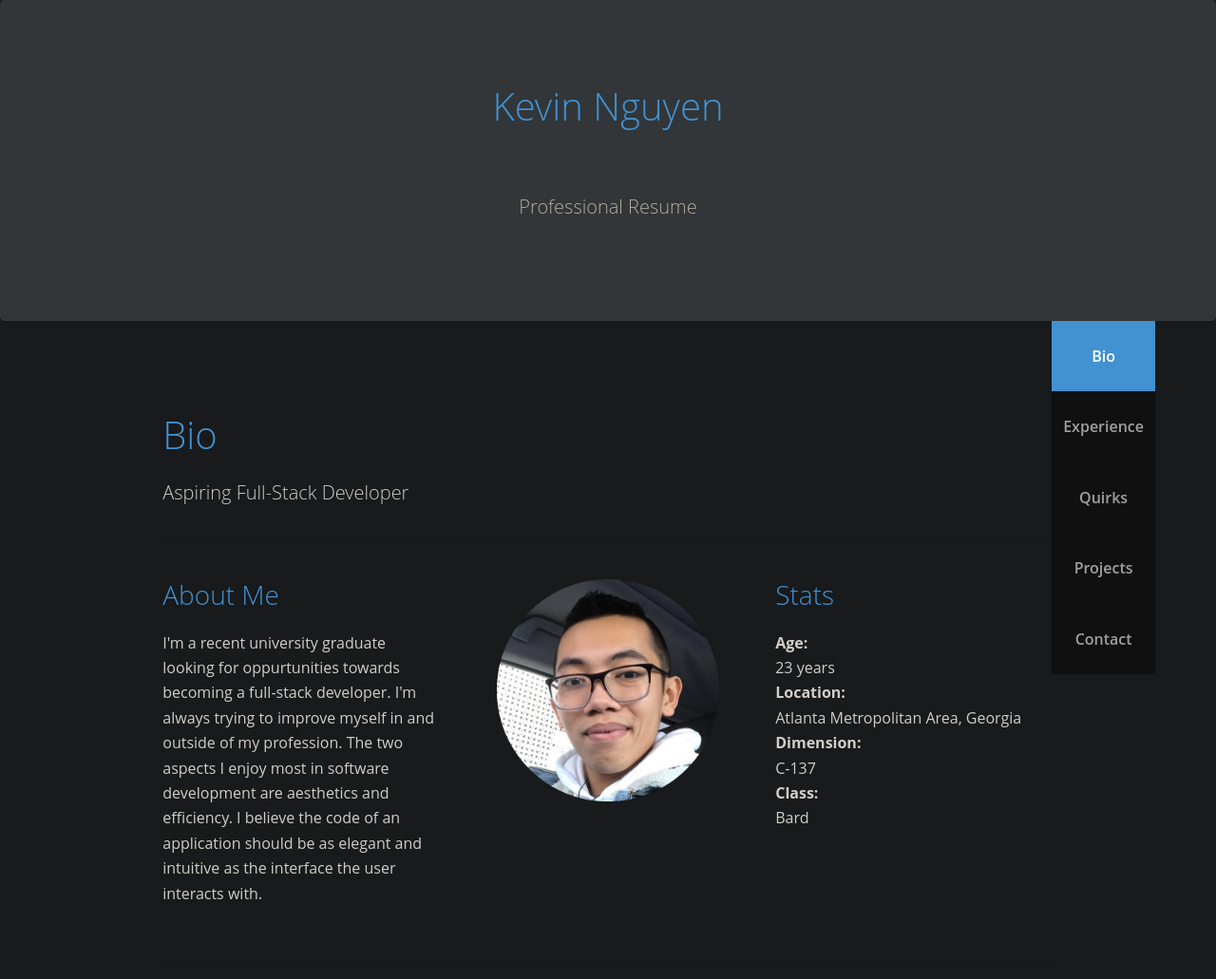
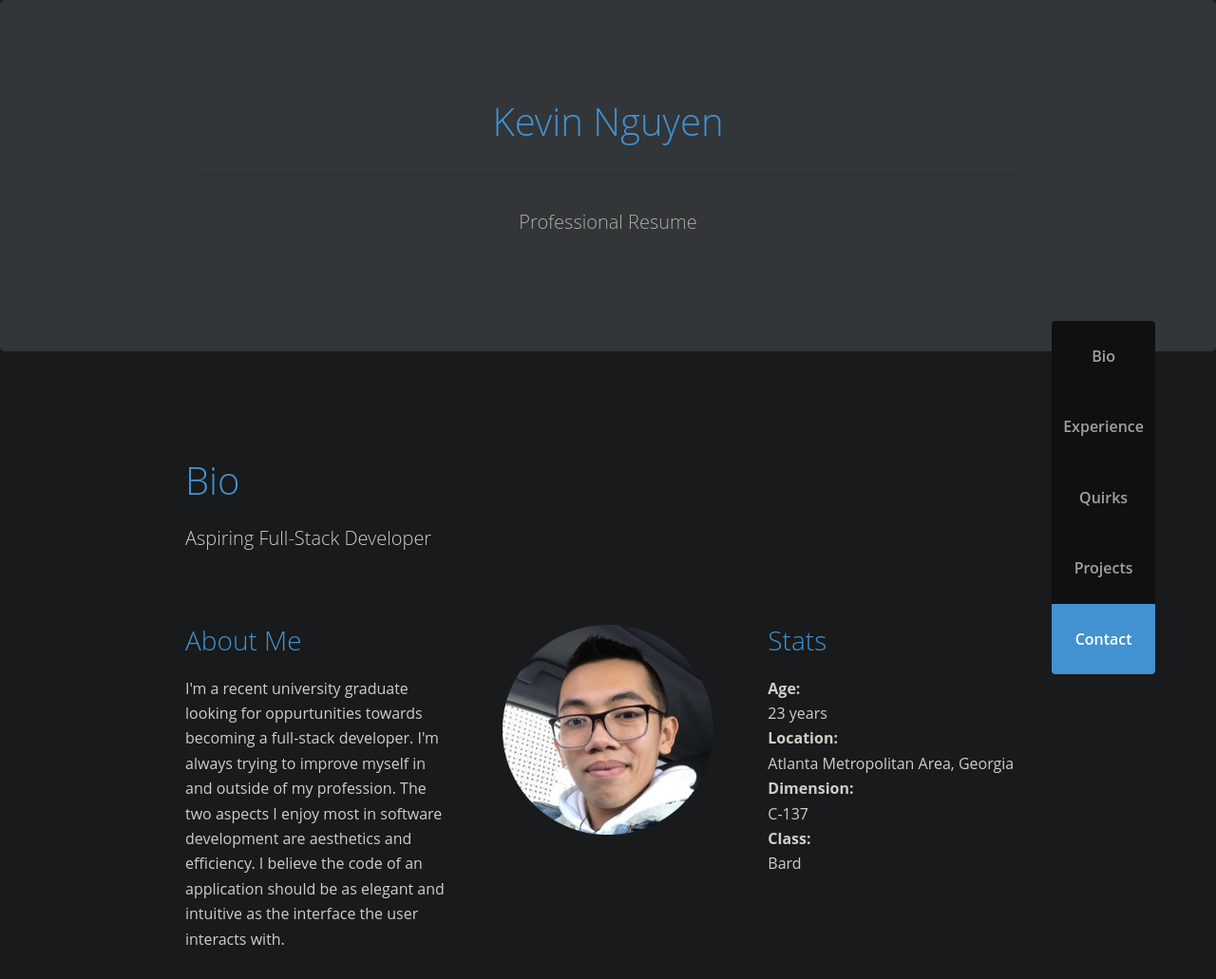
Before and after one commit to KevinNC137/KevinNC137.github.io, a plain HTML site: page index.html in a window 1280 px wide. Shown: the top 1031 px of the page at 95% size. Drawn offline with nearby package versions, Linux system fonts and the light colour scheme.

Commit message:
padding and css changes

```diff
--- a/index.html
+++ b/index.html
@@ -23,7 +23,7 @@
             </div>
         </div>
         <ul class='nav navbar-nav unfixed'>
-            <li class="">
+            <li class="rounded-top">
                 <a href="#bio">Bio</a>
             </li>
             <li class="">
@@ -35,7 +35,7 @@
             <li class="">
                 <a href="#projects">Projects</a>
             </li>
-            <li class="">
+            <li class="rounded-bottom">
                 <a href="#contact">Contact</a>
             </li>
         </ul>
--- a/public/app.css
+++ b/public/app.css
@@ -43,8 +43,8 @@ body {
 }
 
 .container {
-    width: 75%;
-    padding: 1.5em 0em 1.5em 0em;
+    max-width: 1280px;
+    padding: 40px 180px;
 }
 
 .container-fluid {
```
